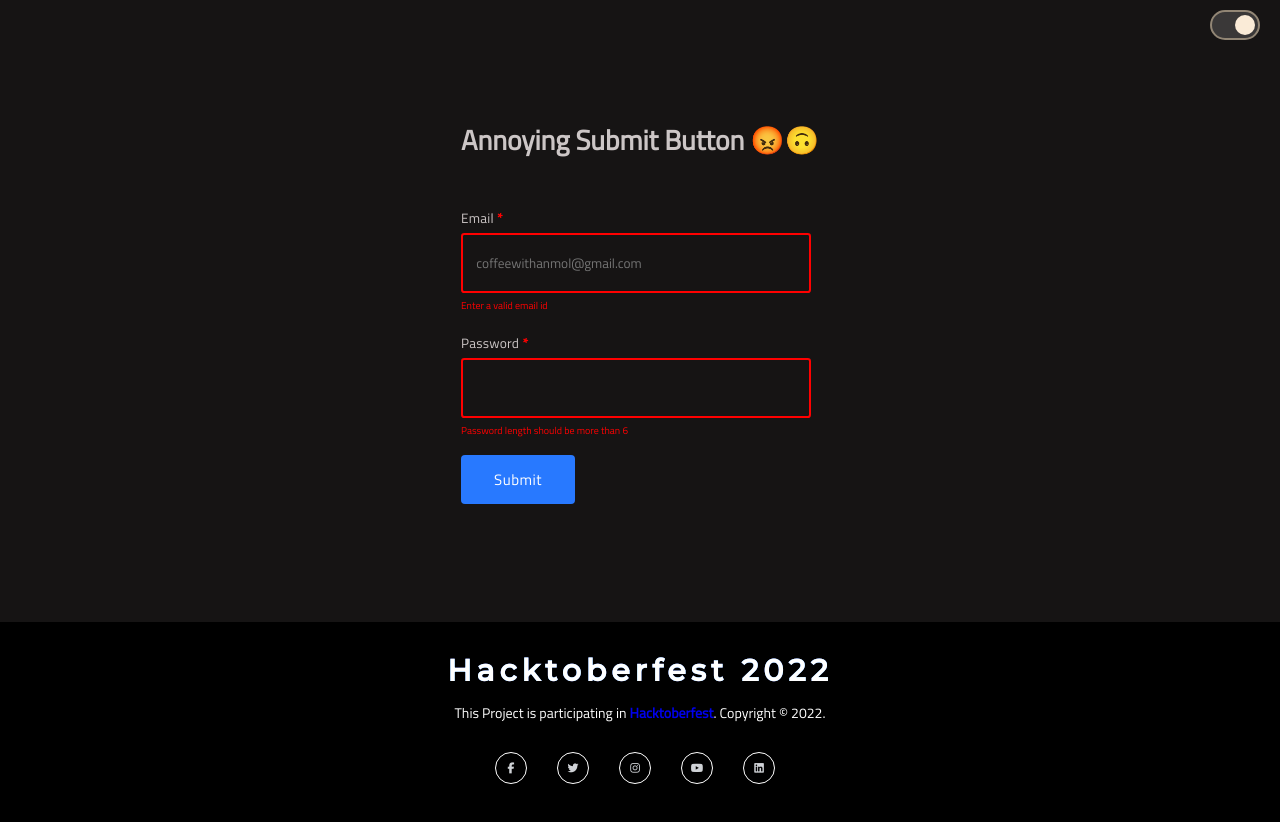
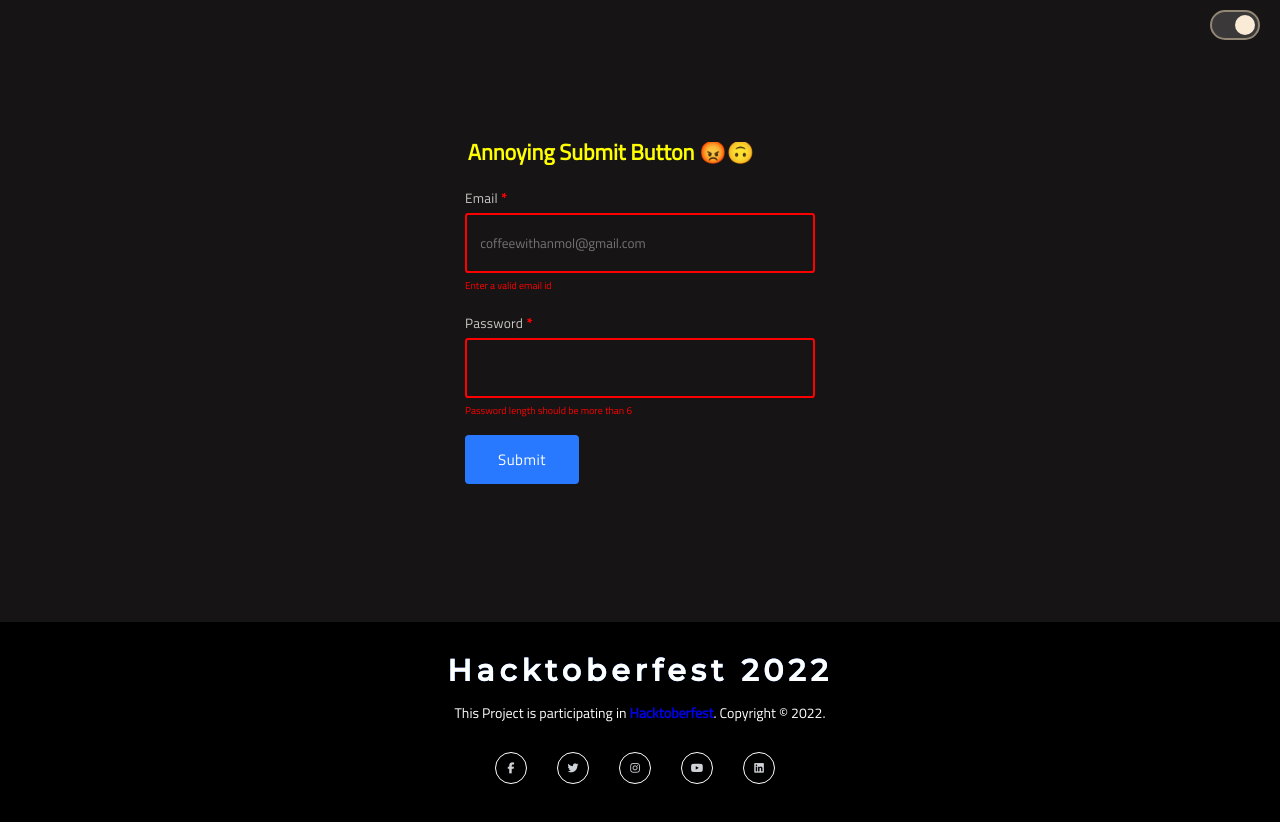
Before and after one commit to fineanmol/Annoying-submit-button, a React (Create React App) app: page / in a window 1280 px wide. Shown: the top 822 px of the page. Built offline with nearby package versions, Linux system fonts and the light colour scheme.

Commit message:
changed-title-display

```diff
--- a/src/App.css
+++ b/src/App.css
@@ -20,6 +20,7 @@ body {
   font-size: 2.75rem;
   margin-bottom: 1em;
 }
+
 
 .form-section {
   min-height: 77.8vh;
@@ -136,3 +137,75 @@ body {
 .dark-theme-toast{
   background-color: rgb(0, 0, 0);
 }
+
+
+.link{
+  display: flex;
+  justify-content: center;
+  overflow: hidden;
+  color: white;
+  font-weight: 700;
+  margin-left: -58px;
+  height: 30px;
+  align-items: center;
+  text-decoration: none;
+}
+
+.mask {
+  position: relative;
+  padding: 0;
+  height: 23px;
+
+  /*  Remove overflow to see how it works　:) */
+  overflow: hidden;
+}
+
+.link-container {
+  transition: transform 0.4s ease;
+}
+
+.title {
+  display: block;
+
+  /*  Set same font-size and line height  */
+  font-size: 22px;
+  line-height: 20px;
+  color: yellow;
+  transition: transform 0.4s ease;
+}
+
+.link-title1 {
+  transform-origin: right center;
+}
+
+.link-title2 {
+  transform-origin: left center;
+  transform: rotate(20deg);
+}
+
+
+
+/* Hover Action*/
+
+/* Move up two texts (20px = font-size) */
+.link:hover .link-container {
+  transform: translateY(-20px);
+}
+
+/* Rotate texts a little bit */
+.link:hover .link-title1 {
+  transform: rotate(20deg);
+}
+
+.link:hover .link-title2 {
+  transform: rotate(0);
+}
+
+/* Move arrows to right */
+.link:hover .icon:first-child {
+  transform: translate(40px);
+}
+
+.link:hover .icon:nth-child(2) {
+  transform: translate(0px);
+}
--- a/src/App.js
+++ b/src/App.js
@@ -41,9 +41,18 @@ function App() {
 
   return (
     <>
-      <ThemeButton setThemeState={setThemeState} themeState={themeState}/>
+      <ThemeButton setThemeState={setThemeState} themeState={themeState} />
       <section className={`form-section ${themeState}-theme`}>
-        <h1 className="heading">Annoying Submit Button 😡🙃</h1>
+
+        <a href="#" className="link">
+          <span className="mask">
+            <div className="link-container">
+              <span className="link-title1 title">Annoying Submit Button 😡🙃</span>
+              <span className="link-title2 title">Annoying Submit Button 😡🙃</span>
+            </div>
+          </span>
+        </a>
+
         <form
           autoComplete="false"
           action="https://formspree.io/f/xqkjbjzw"
@@ -104,7 +113,7 @@ function App() {
           >
             <button
               tabIndex={-1}
-              className={`submit-button ${(form.password.length > 6 && validateEmail(form.email) )? 'button-success' : ''
+              className={`submit-button ${(form.password.length > 6 && validateEmail(form.email)) ? 'button-success' : ''
                 }`}
               onMouseEnter={annoyingSubmitButton}
             >
@@ -116,7 +125,7 @@ function App() {
           </div>
         </form>
       </section>
-      <Footer theme={themeState}/>
+      <Footer theme={themeState} />
     </>
   );
 }
```
